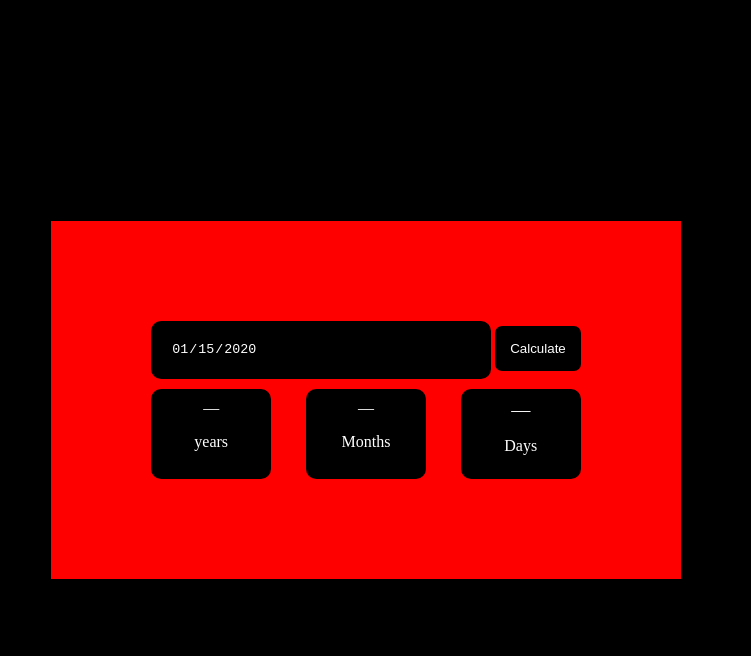
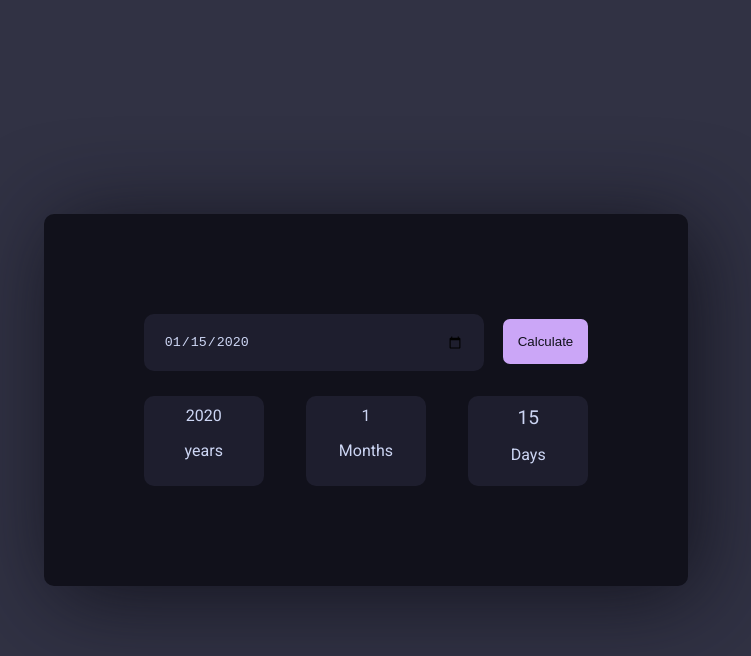
Before and after one commit to JoeDev37/ageCalculator, a plain HTML site: page index.html in a window 1280 px wide. Both pictures are taken after typing "2020-01-15" into the empty fields and a click on the button "Calculate". Shown: the whole page, without its empty margins (274-1025 px from the left). Drawn offline with Linux system fonts and the light colour scheme.

Commit message:
Age Calculator(coding)

```diff
--- a/main.js
+++ b/main.js
@@ -1,2 +1,36 @@
 
-console.log('Hello, World!')
+console.log('Hello, World!');
+
+const date = document.getElementById('date');
+const btn = document.getElementById('btn');
+
+const days = document.getElementById('days');
+const months = document.getElementById('months');
+const years = document.getElementById('years');
+
+
+btn.addEventListener('click', () => {
+
+    const value = date.value;
+
+    if(!value) {
+        console.log('Selecte A Date');
+        return;
+    };
+
+    const newDate = new Date(value);
+
+    const day = newDate.getDate();
+    const month = newDate.getMonth() + 1;
+    const year = newDate.getFullYear();
+
+    console.log('Day: ' + day);
+    console.log('Month: ' + month);
+    console.log('Year: ' + year);
+
+
+
+    days.textContent = day;
+    months.textContent = month;
+    years.textContent = year;
+})
--- a/style.css
+++ b/style.css
@@ -8,15 +8,19 @@ html, body {
 }
 
 body {
-    background-color: black;
+    background-color: #313244;
+    color: #cdd6f4;
     display: flex;
     justify-content: center;
     align-items: center;
+    font-family: "Roboto", sans-serif;
 }
 
 .container {
-    background-color: red;
+    background-color: #11111b;
     padding: 100px;
+    border-radius: 10px;
+    box-shadow: 10px 10px 90px rgba(17, 17, 27, 0.9);
 }
 
 #date {
@@ -25,17 +29,18 @@ body {
     outline: none;
     border: none;
     border-radius: 10px;
-    background-color: black;
-    color: white;
+    background-color: #1e1e2e;
+    color: #cdd6f4;
 }
 
 button {
     padding: 15px;
-    background-color: black;
-    color: white;
+    background-color: #cba6f7;
+    color: #11111b;
     border: none;
     border-radius: 7px;
     cursor: pointer;
+    margin-left: 15px;
 }
 
 .outputDiv {
@@ -46,13 +51,13 @@ button {
 }
 
 .a {
-    background-color: black;
-    color: white;
+    background-color: #1e1e2e;
+    color: #cdd6f4;
     padding: 10px;
     width: 100px;
     height: 70px;
     text-align: center;
-    margin-top: 10px;
+    margin-top: 25px;
     border-radius: 10px;
 }
 
```
